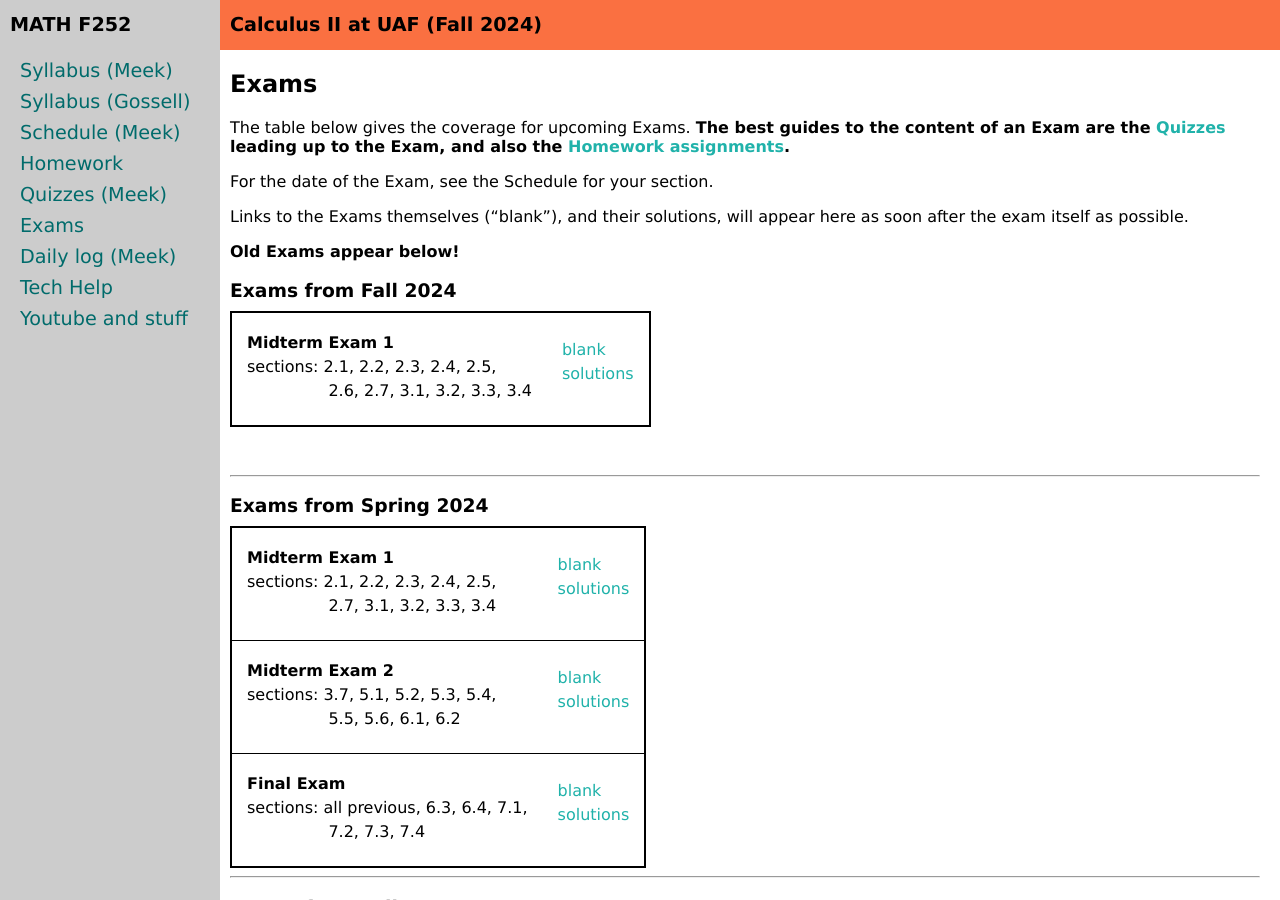
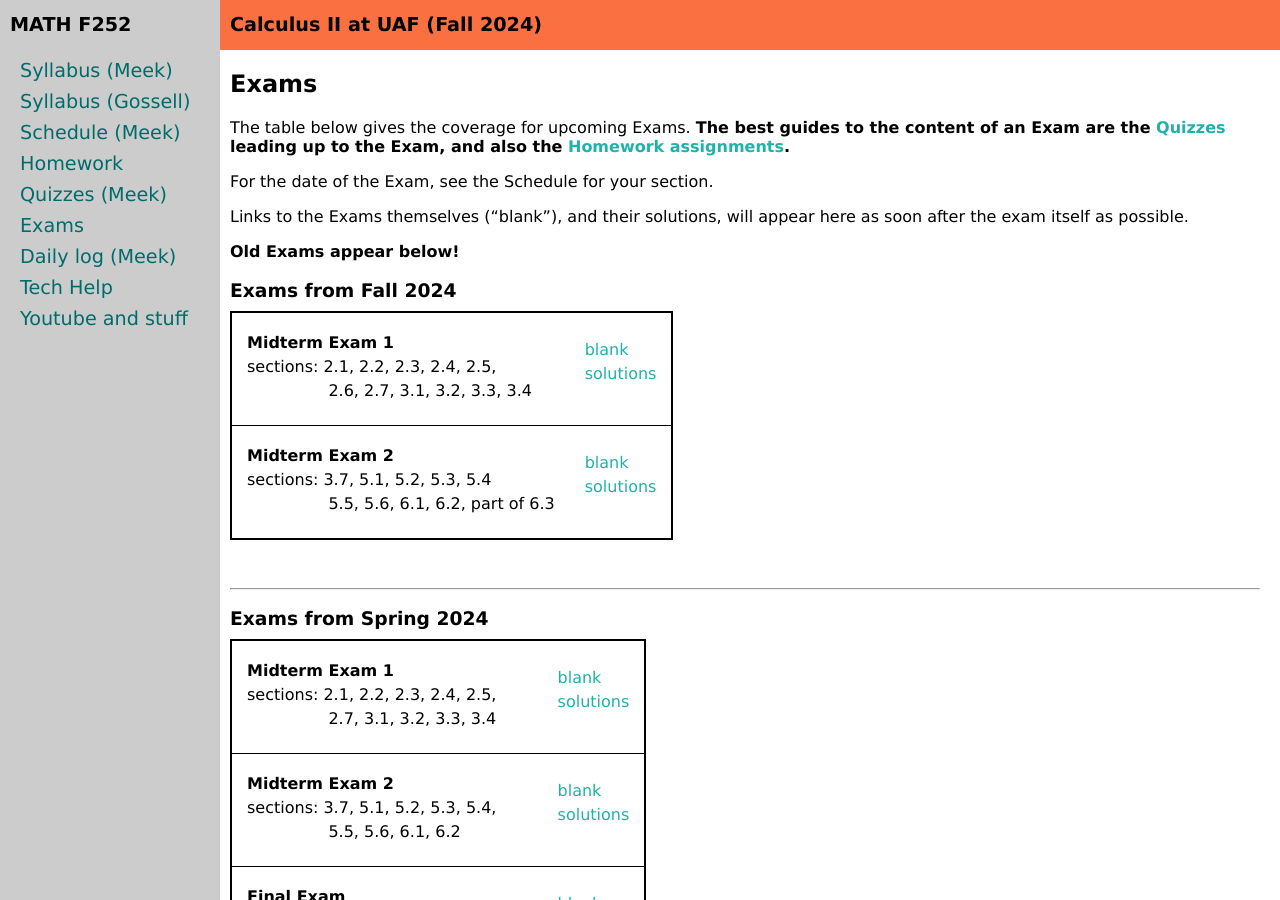
Before and after one commit to uaf-math/calc2, a Jekyll site: the page built from exams.md, in a window 1280 px wide and 900 px high. Built offline with Jekyll 4.4.1, drawn with Linux system fonts in a browser that asks for light colours.

Commit message:
added exam 2 solutions

```diff
--- a/_data/examsF24.yml
+++ b/_data/examsF24.yml
@@ -6,3 +6,8 @@ exams:
   cont: 2.6, 2.7, 3.1, 3.2, 3.3, 3.4
   blank: exam1.pdf
   solutions: exam1Sols.pdf
+- name: Midterm Exam 2
+  sections: 3.7, 5.1, 5.2, 5.3, 5.4
+  cont: 5.5, 5.6, 6.1, 6.2, part of 6.3
+  blank: exam2.pdf
+  solutions: exam2Sols.pdf
```
Also changed, not shown: 3 other files.
